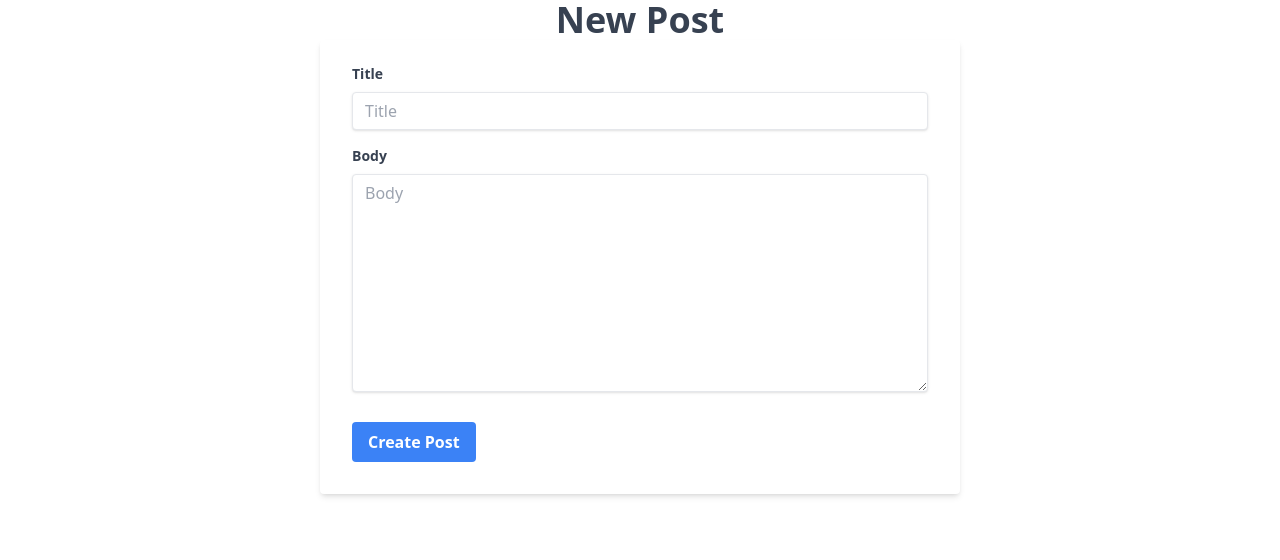
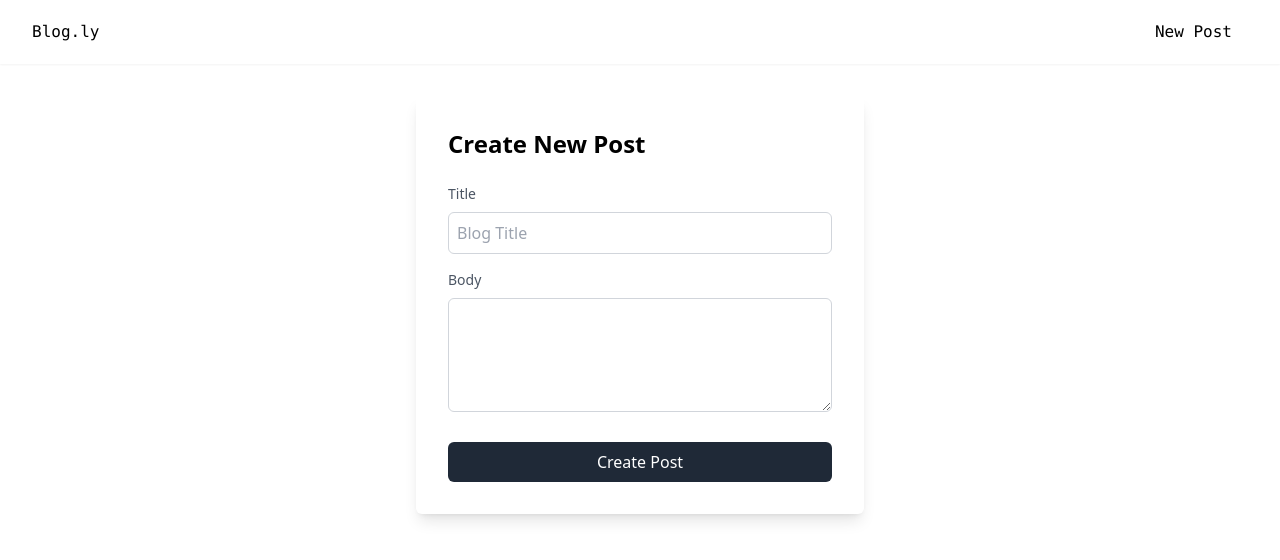
Before and after one commit to AnasNadeem/Blog.ly, a React (Create React App) app in the folder frontend/: page /new-post in a window 1280 px wide. Shown: the top 560 px of the page. Built offline with nearby package versions, Linux system fonts and the light colour scheme; the HTML template or start-up script is replaced by a standard one.

Commit message:
UI improved

```diff
--- /dev/null
+++ b/frontend/src/Pages/Components/Navbar.js
@@ -0,0 +1,26 @@
+import React from 'react'
+import { useNavigate } from 'react-router-dom'
+
+const Navbar = () => {
+    const navigate = useNavigate()
+  return (
+    <nav className="flex justify-between items-center h-16 bg-white text-black relative shadow-sm font-mono" role="navigation">
+        <a href="/" className="pl-8">Blog.ly</a>
+        <div className="px-4 cursor-pointer md:hidden">
+            <svg className="w-6 h-6" fill="none" stroke="currentColor" viewBox="0 0 24 24"
+            xmlns="http://www.w3.org/2000/svg">
+                <path strokeLinecap="round" strokeLinejoin="round" strokeWidth={2}
+                d="M4 6h16M4 12h16M4 18h16" />
+            </svg>
+        </div>
+        <div className="pr-8 md:block hidden">
+            <button onClick={() => navigate('/new-post')}
+            className="p-4">
+                New Post
+            </button>
+        </div>
+    </nav>
+  )
+}
+
+export default Navbar
--- a/frontend/src/Pages/EditPost.js
+++ b/frontend/src/Pages/EditPost.js
@@ -2,6 +2,7 @@ import React, { useEffect, useState } from 'react'
 import { useParams } from 'react-router-dom'
 import { getPostId, updatePost } from '../Api'
 import { useNavigate } from 'react-router-dom'
+import Navbar from './Components/Navbar'
 
 
 const EditPost = () => {
@@ -46,44 +47,45 @@ const EditPost = () => {
   , [id])
 
   return (
-    <div className="flex flex-col justify-center items-center">
-      <h1 className="text-4xl font-bold text-gray-700 dark:text-gray-200">Edit Post</h1>
-      <form onSubmit={handleEdit} className="bg-white shadow-md rounded px-8 pt-6 pb-8 mb-4 w-1/2">
-        {error && <p className="text-red-500 text-xs italic mb-4">{error}</p>}
+    <div>
+      <Navbar />
+      <div className="container mx-auto mt-8">
+        <div className="max-w-md mx-auto bg-white p-8 rounded-md shadow-lg">
+
+          <h2 className="text-2xl font-semibold mb-6">Edit Post</h2>
+
+          <form onSubmit={handleEdit}>
             <div className="mb-4">
-          <label className="block text-gray-700 text-sm font-bold mb-2" htmlFor="title">
-            Title
-          </label>
+              <label for="title" className="block text-sm font-medium text-gray-600 mb-2">Title</label>
               <input
                 onChange={(e) => setTitle(e.target.value)}
                 value={title}
-            className="shadow appearance-none border rounded w-full py-2 px-3 text-gray-700 leading-tight focus:outline-none focus:shadow-outline"
+                className="w-full p-2 border border-gray-300 rounded-md focus:outline-none"
                 id="title"
                 type="text"
-            placeholder="Title"
+                placeholder="Blog Title"
               />
             </div>
+
             <div className="mb-6">
-          <label className="block text-gray-700 text-sm font-bold mb-2" htmlFor="body">
-            Body
-          </label>
+              <label for="body" className="block text-sm font-medium text-gray-600 mb-2">Body</label>
               <textarea
                 onChange={(e) => setBody(e.target.value)}
                 value={body}
-            className="shadow appearance-none border rounded w-full py-2 px-3 text-gray-700 leading-tight focus:outline-none focus:shadow-outline"
+                className="w-full p-2 border border-gray-300 rounded-md focus:outline-none"
                 id="body"
                 type="text"
-            placeholder="Body"
+                rows={4}
               />
             </div>
-        <div className="flex items-center justify-between">
-          <button
-            className="bg-blue-500 hover:bg-blue-700 text-white font-bold py-2 px-4 rounded focus:outline-none focus:shadow-outline"
-            type="submit">
+
+            <button type="submit" class="bg-gray-800 text-white py-2 w-full rounded-md hover:bg-gray-700 focus:outline-none">
               Edit Post
             </button>
+          </form>
+
         </div>
-      </form>
+      </div>
     </div>
   )
 }
--- a/frontend/src/Pages/Home.js
+++ b/frontend/src/Pages/Home.js
@@ -2,6 +2,8 @@ import axios from 'axios'
 import React, { useEffect, useState } from 'react'
 import Table from './Components/Table'
 import { BASE_URL } from '../Api'
+import Navbar from './Components/Navbar'
+import { dateTimeFormatter } from '../Utils'
 
 const Home = () => {
   // {total: int, posts: [], limit: int, offset: int}
@@ -18,17 +20,11 @@ const Home = () => {
       header: 'Title',
     },
     {
-      accessorFn: (row) => {
-        const date = new Date(row.created_at)
-        return date.toLocaleDateString()
-      },
+      accessorFn: (row) => dateTimeFormatter(row.created_at),
       header: 'Created At',
     },
     {
-      accessorFn: (row) => {
-        const date = new Date(row.updated_at)
-        return date.toLocaleDateString()
-      },
+      accessorFn: (row) => dateTimeFormatter(row.updated_at),
       header: 'Updated At',
     },
     {
@@ -61,17 +57,15 @@ const Home = () => {
   }, [limit, offset])
 
   return (
-    <div className="container mt-3 mx-auto px-4 md:px-12">
-      {/* Create new post */}
-      <div className="flex justify-end">
-        <a href="/new-post" className="bg-blue-500 hover:bg-blue-700 text-white font-bold py-2 px-4 rounded">Create New Post</a>
+    <div>
+      <Navbar />
+      <div className="container mt-3 mx-auto px-4 md:px-12">
+        <Table
+          columns={columns}
+          data={posts}
+          isLoading={isLoading}
+        />
       </div>
-
-      <Table
-        columns={columns}
-        data={posts}
-        isLoading={isLoading}
-      />
     </div>
   )
 }
--- a/frontend/src/Pages/NewPost.js
+++ b/frontend/src/Pages/NewPost.js
@@ -1,6 +1,7 @@
 import React, { useState } from 'react'
 import { createPost } from '../Api'
 import { useNavigate } from 'react-router-dom'
+import Navbar from './Components/Navbar'
 
 const NewPost = () => {
   const [title, setTitle] = useState('')
@@ -31,46 +32,45 @@ const NewPost = () => {
   }
 
   return (
-    <div className="flex flex-col justify-center items-center">
-      <h1 className="text-4xl font-bold text-gray-700 dark:text-gray-200">New Post</h1>
-      <form onSubmit={handleSubmit} className="bg-white shadow-md rounded px-8 pt-6 pb-8 mb-4 w-1/2">
-        {error && <p className="text-red-500 text-xs italic mb-4">{error}</p>}
+    <div>
+      <Navbar />
+      <div className="container mx-auto mt-8">
+        <div className="max-w-md mx-auto bg-white p-8 rounded-md shadow-lg">
+
+          <h2 className="text-2xl font-semibold mb-6">Create New Post</h2>
+
+          <form onSubmit={handleSubmit}>
             <div className="mb-4">
-          <label className="block text-gray-700 text-sm font-bold mb-2" htmlFor="title">
-            Title
-          </label>
+              <label for="title" className="block text-sm font-medium text-gray-600 mb-2">Title</label>
               <input
                 onChange={(e) => setTitle(e.target.value)}
                 value={title}
-            className="shadow appearance-none border rounded w-full py-2 px-3 text-gray-700 leading-tight focus:outline-none focus:shadow-outline"
+                className="w-full p-2 border border-gray-300 rounded-md focus:outline-none"
                 id="title"
                 type="text"
-            placeholder="Title"
+                placeholder="Blog Title"
               />
             </div>
+
             <div className="mb-6">
-          <label className="block text-gray-700 text-sm font-bold mb-2" htmlFor="body">
-            Body
-          </label>
+              <label for="body" className="block text-sm font-medium text-gray-600 mb-2">Body</label>
               <textarea
                 onChange={(e) => setBody(e.target.value)}
                 value={body}
-            className="shadow appearance-none border rounded w-full py-2 px-3 text-gray-700 leading-tight focus:outline-none focus:shadow-outline"
+                className="w-full p-2 border border-gray-300 rounded-md focus:outline-none"
                 id="body"
                 type="text"
-            placeholder="Body"
-            rows={10}
+                rows={4}
               />
             </div>
-        <div className="flex items-center justify-between">
-          <button
-            className="bg-blue-500 hover:bg-blue-700 text-white font-bold py-2 px-4 rounded focus:outline-none focus:shadow-outline"
-            type="submit"
-          >
+
+            <button type="submit" class="bg-gray-800 text-white py-2 w-full rounded-md hover:bg-gray-700 focus:outline-none">
               Create Post
             </button>
+          </form>
+
         </div>
-      </form>
+      </div>
     </div>
   )
 }
--- a/frontend/src/Pages/Post.js
+++ b/frontend/src/Pages/Post.js
@@ -2,7 +2,8 @@ import React, { useEffect, useState } from 'react'
 import { useNavigate, useParams } from 'react-router-dom'
 import { deletePost, getPostId } from '../Api'
 import Loader from './Components/Loader'
-
+import Navbar from './Components/Navbar'
+import { dateTimeFormatter } from '../Utils'
 
 const Post = () => {
     const { id } = useParams()
@@ -40,37 +41,49 @@ const Post = () => {
 
 return (
     // Blog page
+    <div>
+        <Navbar />
         <div className="flex flex-col justify-center items-center">
             {isLoading
             ? <Loader />
             : error
             ? <p>Error: {error.message}</p>
             : (
-            <div className="flex flex-col justify-center items-center">
-                <div className="flex flex-col justify-center items-center">
-                    <h1 className="text-4xl font-bold text-gray-700 dark:text-gray-200">{post.title}</h1>
-                    <p className="text-gray-500 dark:text-gray-400">admin</p>
+                <div className="container mx-auto mt-8">
+                    <div className="max-w-3xl mx-auto bg-white p-8 rounded-md shadow-lg relative">
+
+                    <div className="absolute top-4 right-4 flex space-x-2">
+                        <a
+                        href={`/posts/${post.id}/edit`}
+                        className="text-blue-500 hover:text-blue-700">
+                            <i className="fas fa-edit"></i> Edit
+                        </a>
+                        <a
+                        href="#"
+                        onClick={handleDelete}
+                        className="text-red-500 hover:text-red-700">
+                            <i className="fas fa-trash-alt"></i> Delete
+                        </a>
                     </div>
 
-                <div className="flex flex-col justify-center items-center">
-                  <a href={`/posts/${post.id}/edit`} className="bg-blue-500 hover:bg-blue-700 text-white font-bold py-2 px-4 rounded">Edit</a>
-                  <button
-                  onClick={handleDelete}
-                  className="bg-red-500 hover:bg-red-700 text-white font-bold py-2 px-4 rounded">Delete</button>
+                    <img src="https://source.unsplash.com/random" alt="Blog Post Image" className="w-full h-64 object-cover mb-6 mt-2 rounded-md" />
+
+                    <h1 className="text-3xl font-semibold mb-4">{post.title}</h1>
+
+                    <div className="text-gray-600 text-sm mb-4">
+                        <span>By Anas Nadeem</span>
+                        <span className="mx-2">•</span>
+                        <span>Published on {dateTimeFormatter(post.created_at)}</span>
                     </div>
 
-                <div className="flex flex-col justify-center items-center">
-                    <p className="text-gray-500 dark:text-gray-400">Published on {post.created_at}</p>
-                </div>
-                <div className="flex flex-col justify-center items-center">
-                    <img className="w-full" src="https://source.unsplash.com/random" alt="random" />
+                    <div className="prose">
+                        <p>{post.body}</p>
                     </div>
 
-                <div className="flex flex-col justify-center items-center">
-                    <p className="text-gray-500 dark:text-gray-400">{post.body}</p>
                     </div>
                 </div>
             )}
+        </div>
     </div>
   )
 }
--- /dev/null
+++ b/frontend/src/Utils.js
@@ -0,0 +1,14 @@
+export const dateTimeFormatter = (date) => {
+    // From - 2024-01-25T10:39:56.349700
+    // To - January 25, 2024 10:39 AM
+    const d = new Date(date)
+    const year = d.getFullYear()
+    const month = d.toLocaleString('default', { month: 'long' })
+    const day = d.getDate()
+    const hour = d.getHours()
+    const minute = d.getMinutes()
+    const ampm = hour >= 12 ? 'PM' : 'AM'
+    const formattedHour = hour % 12 === 0 ? 12 : hour % 12
+    const formattedMinute = minute < 10 ? `0${minute}` : minute
+    return `${month} ${day}, ${year} ${formattedHour}:${formattedMinute} ${ampm}`
+}
```
Lines whose indentation alone changed are shown as unchanged.
